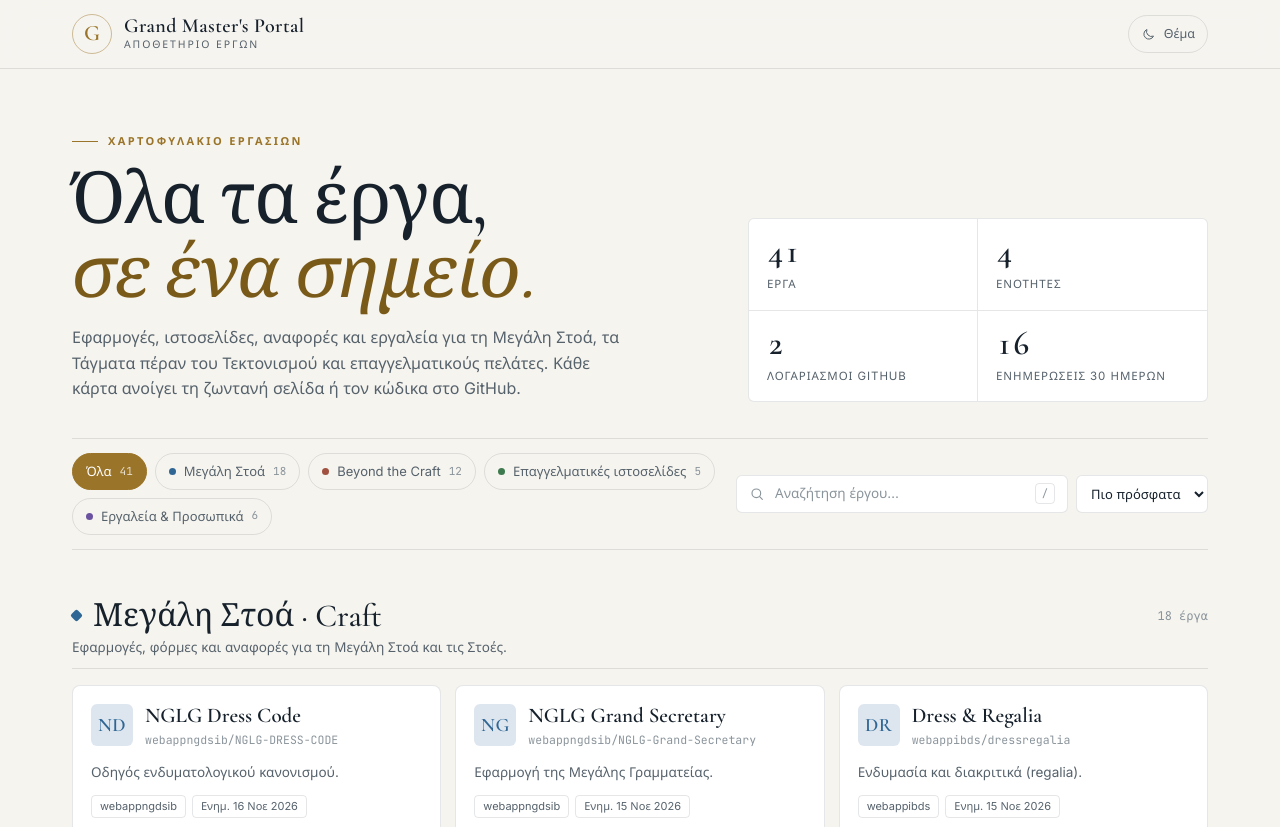
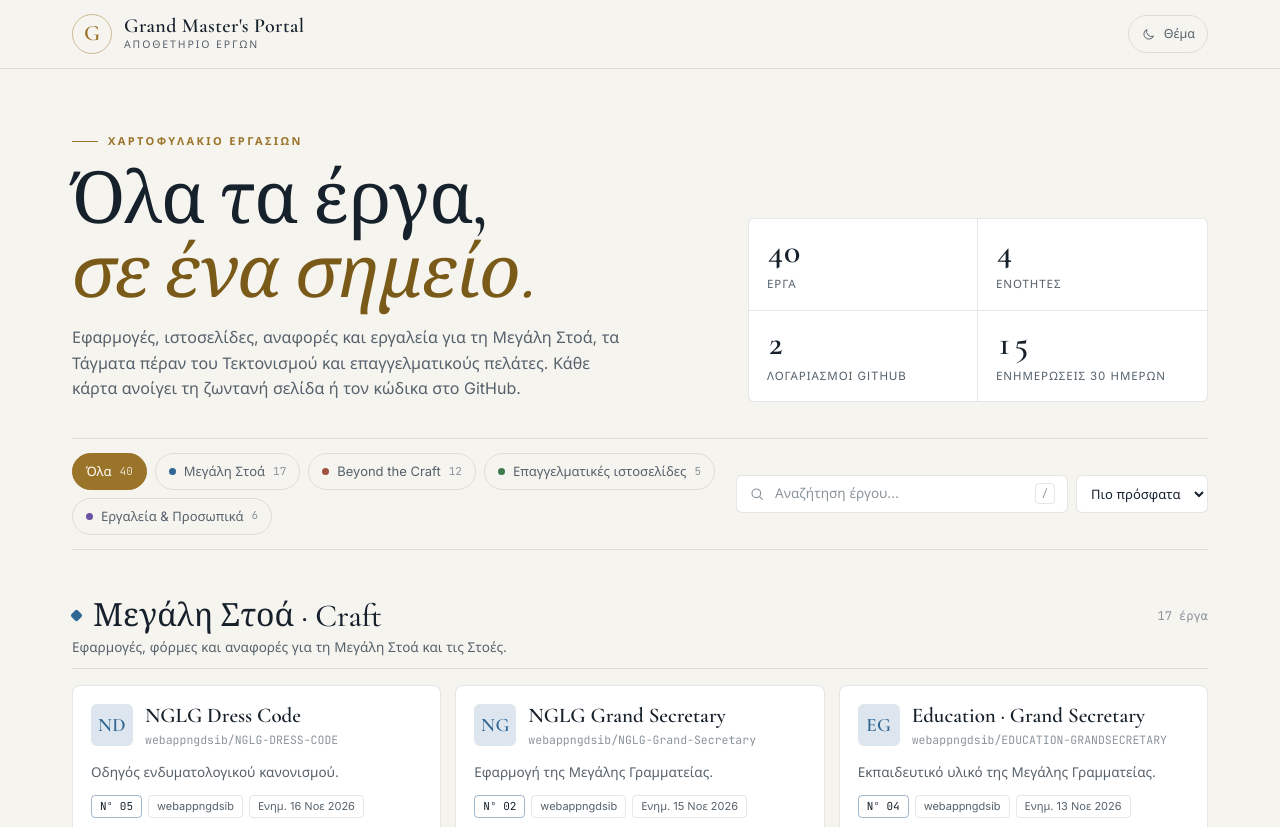
Before and after one commit to webappngdsib/THE-GRAND-MASTER, a plain HTML site: page index.html in a window 1280 px wide. Shown: the top 827 px of the page. Drawn offline with nearby package versions, Linux system fonts and the light colour scheme.

Commit message:
Remove Dress & Regalia and number every app on the portal
Each card shows a fixed catalogue number (Nº 01–40) based on its
position in WORKS; numbers are also searchable.

Co-Authored-By: Claude Opus 5.5 <noreply@anthropic.com>
Claude-Session: https://claude.ai/code/session_01SqypmytnB5DVpEF8pz9A7Y

```diff
--- a/index.html
+++ b/index.html
@@ -189,6 +189,7 @@
   .card .desc { margin: 0; color: var(--muted); font-size: 13.5px; line-height: 1.55; flex: 1; }
   .meta { display: flex; flex-wrap: wrap; gap: 6px; }
   .tag { font-size: 11px; padding: 2px 8px; border-radius: 4px; border: 1px solid var(--line); color: var(--muted); white-space: nowrap; }
+  .tag.num { font-family: var(--mono); color: var(--ink); border-color: color-mix(in srgb, var(--accent) 45%, transparent); }
   .tag.private { border-color: color-mix(in srgb, var(--c-beyond) 50%, transparent); color: var(--c-beyond); }
   .actions { display: flex; gap: 8px; padding-top: 12px; border-top: 1px solid var(--line); }
   .btn {
@@ -303,7 +304,6 @@
     { g:"craft", t:"NGLG Grand Secretary (αρχική έκδοση)", d:"Προηγούμενη έκδοση της εφαρμογής της Μεγάλης Γραμματείας.", repo:"webappibds/NGLG-GRAND-SECRETARY", u:"2026-09-21", k:"μεγαλη γραμματεια" },
     { g:"craft", t:"Education · Grand Secretary", d:"Εκπαιδευτικό υλικό της Μεγάλης Γραμματείας.", repo:"webappngdsib/EDUCATION-GRANDSECRETARY", u:"2026-11-13", k:"εκπαιδευση" },
     { g:"craft", t:"NGLG Dress Code", d:"Οδηγός ενδυματολογικού κανονισμού.", repo:"webappngdsib/NGLG-DRESS-CODE", u:"2026-11-16", k:"ενδυμασια κανονισμος" },
-    { g:"craft", t:"Dress & Regalia", d:"Ενδυμασία και διακριτικά (regalia).", repo:"webappibds/dressregalia", u:"2026-11-15", k:"ενδυμασια regalia διακριτικα" },
     { g:"craft", t:"NGLG Registration Forms", d:"Φόρμες εγγραφής και αιτήσεων.", repo:"webappngdsib/nglg-registration-forms", u:"2026-11-07", k:"φορμες εγγραφη" },
     { g:"craft", t:"NGLG Αίτηση", d:"Ψηφιακή φόρμα αίτησης.", repo:"webappibds/NGLG-AITHSH", u:"2026-09-22", k:"αιτηση" },
     { g:"craft", t:"Τεκτονικές Ομιλίες", d:"Συλλογή τεκτονικών ομιλιών.", repo:"webappngdsib/nglg-tektonikes-omilies", u:"2026-10-21", k:"ομιλιες" },
@@ -351,6 +351,7 @@
   const fmt = iso => { const d = new Date(iso + "T00:00:00"); return `${d.getDate()} ${MONTHS[d.getMonth()]} ${d.getFullYear()}`; };
   const norm = s => s.normalize("NFD").replace(/[̀-ͯ]/g, "").toLocaleLowerCase("el");
   const esc = s => s.replace(/[&<>"]/g, c => ({ "&":"&amp;", "<":"&lt;", ">":"&gt;", '"':"&quot;" }[c]));
+  WORKS.forEach((w, i) => { w.n = String(i + 1).padStart(2, "0"); });
   const liveOf = w => w.live || (w.repo ? `https://${w.repo.split("/")[0]}.github.io/${w.repo.split("/")[1]}/` : null);
   const initials = t => t.replace(/[^\p{L}\p{N} ]/gu, " ").split(/\s+/).filter(Boolean).slice(0, 2).map(x => x[0]).join("").toUpperCase();
 
@@ -394,6 +395,7 @@
       </div>
       <p class="desc">${esc(w.d)}</p>
       <div class="meta">
+        <span class="tag num">Nº ${w.n}</span>
         <span class="tag">${esc(owner)}</span>
         ${w.u ? `<span class="tag">Ενημ. ${fmt(w.u)}</span>` : `<span class="tag">Εξωτερικός σύνδεσμος</span>`}
       </div>
@@ -406,7 +408,7 @@
 
   function render() {
     const q = norm(state.q.trim());
-    const match = w => !q || norm(`${w.t} ${w.d} ${w.repo || ""} ${w.k || ""}`).includes(q);
+    const match = w => !q || norm(`${w.n} ${w.t} ${w.d} ${w.repo || ""} ${w.k || ""}`).includes(q);
     const sorter = state.sort === "az" ? (a, b) => a.t.localeCompare(b.t, "el") : (a, b) => (b.u || "").localeCompare(a.u || "");
     let html = "", total = 0;
     for (const g of GROUPS) {
```
